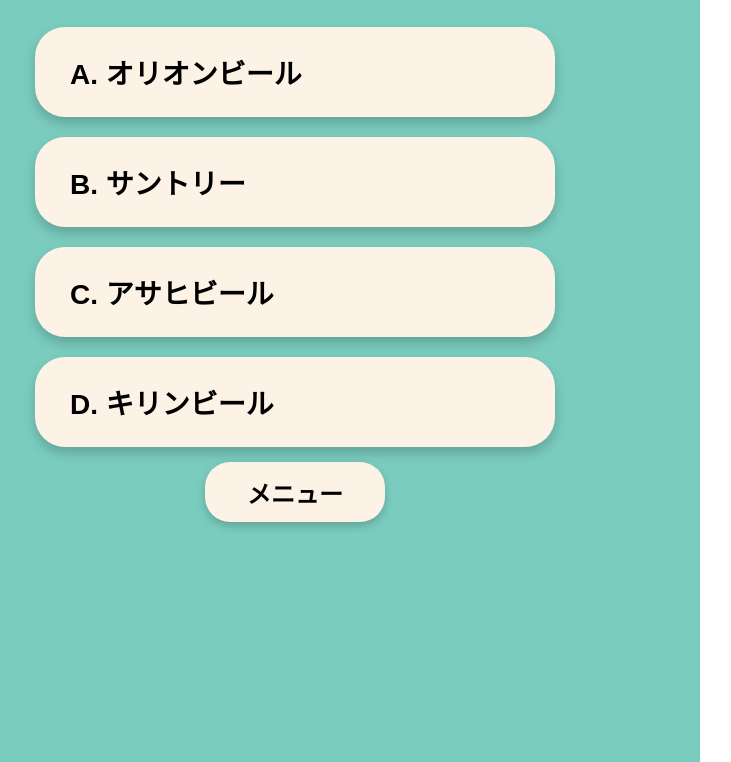
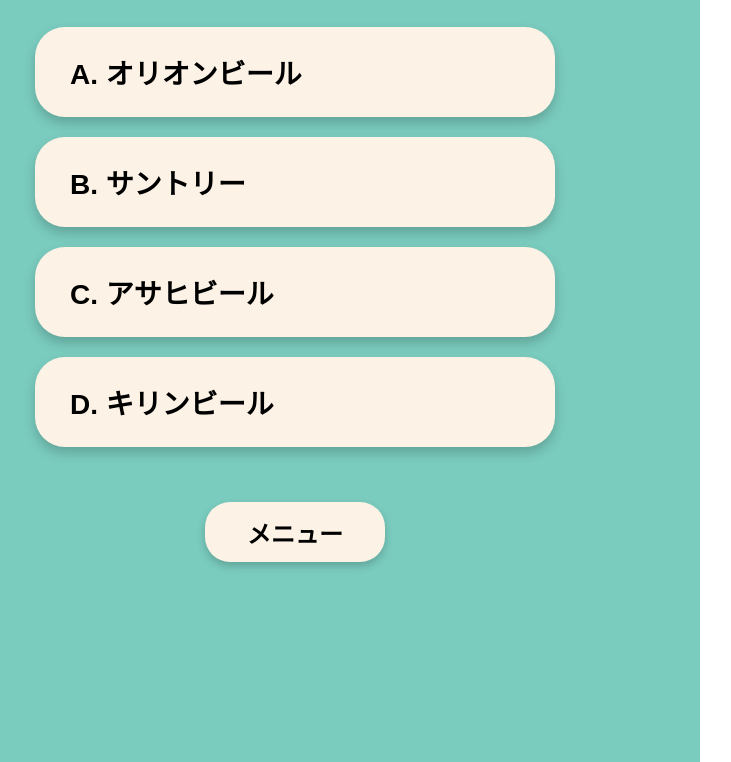
Before and after one commit to siori920/GP1_quiz, a plain HTML site: page index.html in a window 1280 px wide. Shown: the part 183-945 px from the top of the page, without its empty margins (110-841 px from the left). Drawn offline with Linux system fonts and the light colour scheme.

Commit message:
Update index.html

```diff
--- a/index.html
+++ b/index.html
@@ -71,7 +71,7 @@
         /* Menu button - 下部に固定 */
         .menu-button {
             position: absolute;
-            bottom: 240px;
+            bottom: 200px;
             left: 50%;
             transform: translateX(-50%);
             width: 180px;
```
